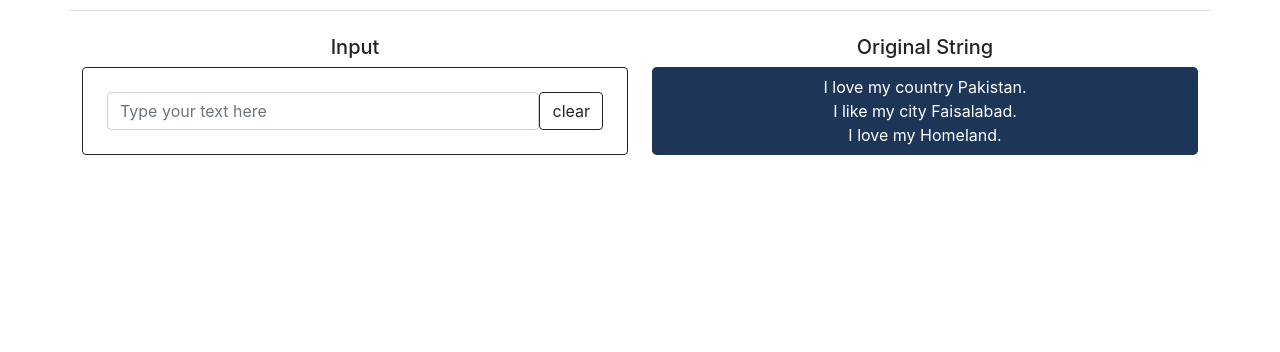
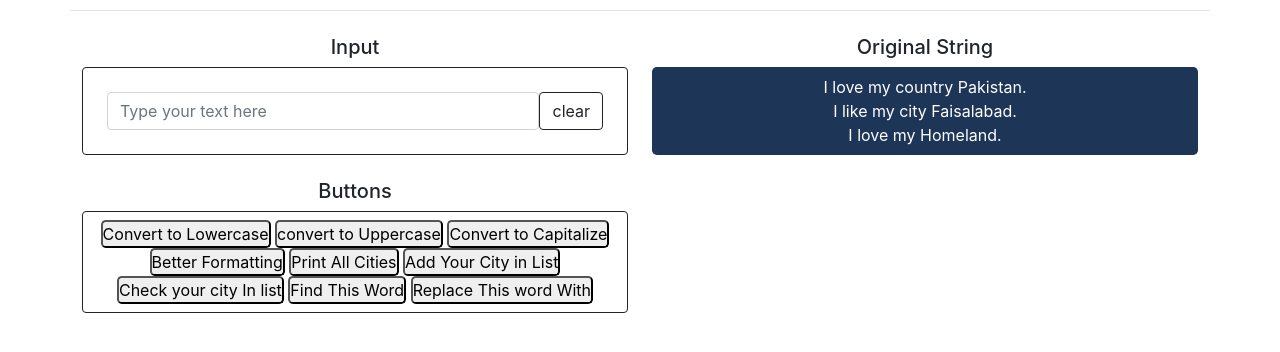
Before and after one commit to m-salman004/Practice-2, a plain HTML site: page index.html in a window 1280 px wide. Shown: the part 156-508 px from the top of the page. Drawn offline with nearby package versions, Linux system fonts and the light colour scheme.

Commit message:
Adding Buttons

```diff
--- a/index.html
+++ b/index.html
@@ -44,3 +44,18 @@
         </div>
     </div>
 </div>
+<div class="row mt-4">
+    <div class="col-md-6 col-sm-12   ">
+        <h5 class="text-center">Buttons</h5>
+        <div class="border-1 border-dark p-2 rounded-2 text-center">
+            <button class="btn_cus rounded-3" onclick="lowercase()">Convert to Lowercase</button>
+            <button class="btn_cus rounded-3" onclick="upperCase()">convert to Uppercase</button>
+            <button class="btn_cus rounded-3" onclick="capitalize()">Convert to Capitalize</button>
+            <button class="btn_cus rounded-3" onclick="betterFormatting()">Better Formatting</button>
+            <button class="btn_cus rounded-3" onclick="printCities()">Print All Cities</button>
+            <button class="btn_cus rounded-3" onclick="addCity()">Add Your City in List</button>
+            <button class="btn_cus rounded-3" onclick="checkCity()">Check your city In list</button>
+            <button class="btn_cus rounded-3" onclick="findWord()">Find This Word</button>
+            <button class="btn_cus rounded-3" onclick="replace()">Replace This word With</button>
+        </div>
+    </div>
```
